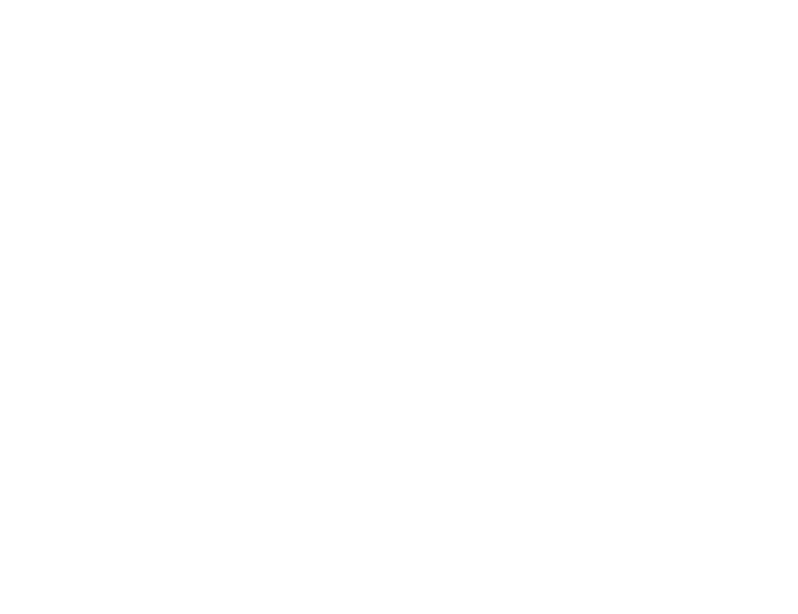
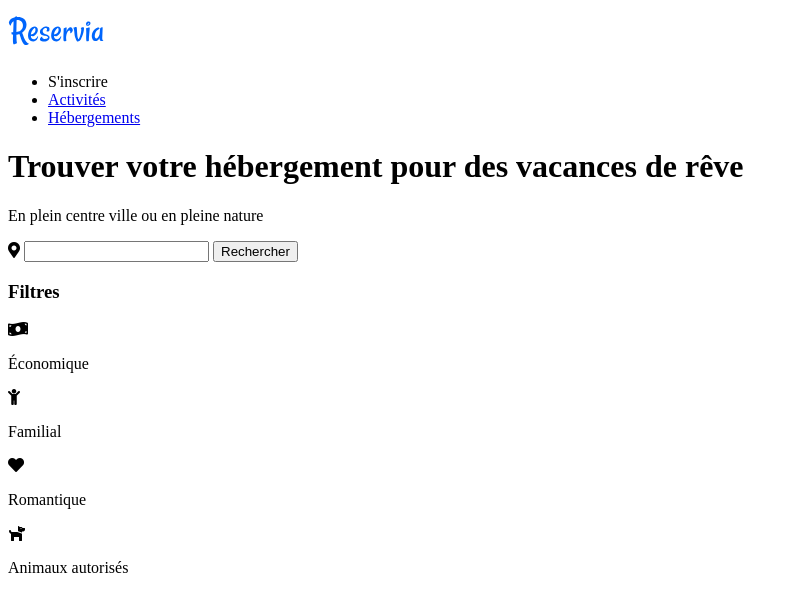
Before and after one commit to Ffedronic/FelixFedronic_2_16022021, a website: page index.html in a window 1280 px wide. Shown: the whole page, without its empty margins (0-798 px from the left). Drawn offline with Linux system fonts and the light colour scheme.

Commit message:
implémentation HTML header et filtres

```diff
--- a/index.html
+++ b/index.html
@@ -10,27 +10,57 @@
 </head>
 <body>
    <header>
+       <!--Logo Réservia-->
        <div id="logo">
-
+            <img src="/images/logo/Reservia.svg" alt="logo Reservia">
        </div>
+       <!--Barre de navigation-->
        <nav>
-
+            <ul>
+                <li>S'inscrire</li>
+                <li><a href="#activities">Activités</a></li>
+                <li><a href="#lodging"> Hébergements</a></li>
+            </ul>
        </nav>
    </header>
+   <!--Content of the page-->
    <main>
-       <div id="description">
-            <h1></h1>
+        <h1>Trouver votre hébergement pour des vacances de rêve</h1>
+        <p>En plein centre ville ou en pleine nature</p>
+        <!--Search bar-->
+       <div id="search_bar">
+            <i class="fas fa-map-marker-alt"></i>
+            <input type="search" name="" id="search_bar-input">
+            <button>Rechercher</button>
        </div>
-       <div id="research_bar">
-
-       </div>
+       <!--filters-->
        <div id="filters">
-
+           <h3>Filtres</h3>
+           <!--econimical filter-->
+            <div>
+                <i class="fas fa-money-bill-wave"></i>
+                <p>Économique</p>
+            </div>
+            <!--family filter-->
+            <div>
+                <i class="fas fa-child"></i>
+                <p>Familial</p>
+            </div>
+            <!--romantic filter-->
+            <div>
+                <i class="fas fa-heart"></i>
+                <p>Romantique</p>
+            </div>
+             <!--domestical animals filter-->
+             <div>
+                <i class="fas fa-dog"></i>
+                <p>Animaux autorisés</p>
+            </div>
        </div>
        <div id="info">
 
        </div>
-       <section id="lodgings">
+       <section id="lodging">
             <article>
                 <h2></h2>
                 <div>
```
